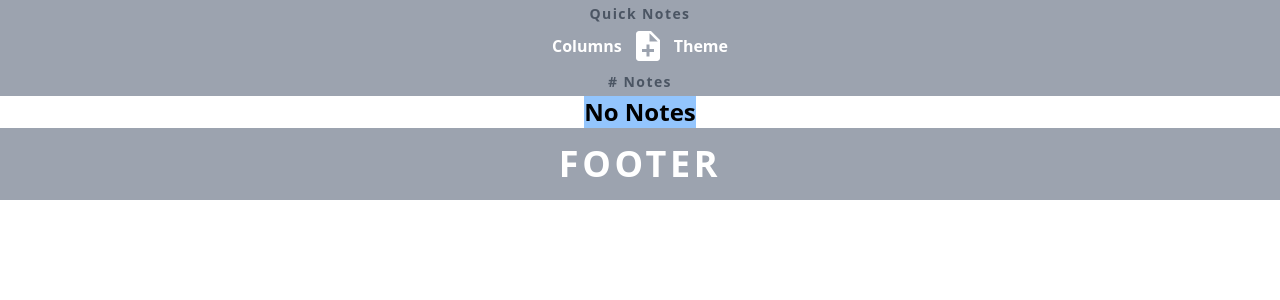
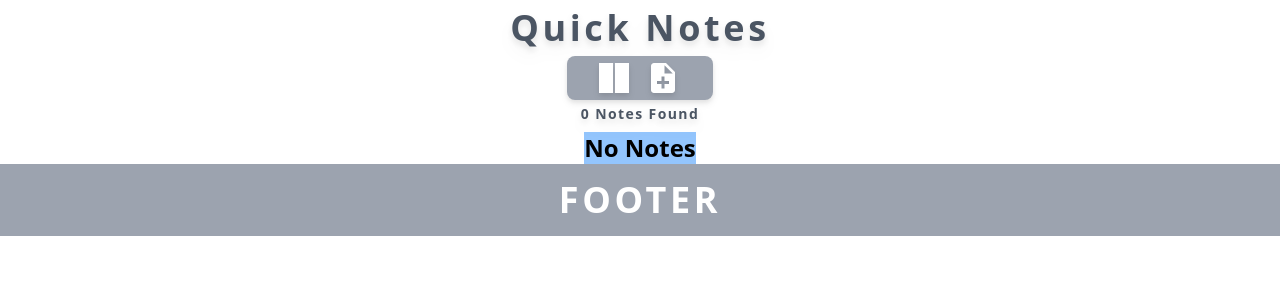
Before and after one commit to csutrick/Quick-Note, a React (Create React App) app: page / in a window 1280 px wide. Shown: the top 300 px of the page. Built offline with nearby package versions, Linux system fonts and the light colour scheme.

Commit message:
New layout and styles, added column button

```diff
--- a/src/App.js
+++ b/src/App.js
@@ -7,6 +7,8 @@ import Note from "./components/Note/index.js";
 function App() {
   {/* Stores every user note */}
   const [allNotes, setAllNotes] = useState([]);
+  const [columns, setColumns] = useState(true);
+  const columnNumber = columns === true ? 'grid-cols-2' : 'grid-cols-3';
 
   {/* When component mounts, get localStorage notes */}
   useEffect(() => {
@@ -17,7 +19,7 @@ function App() {
 
   return (
     <main>
-      <Navbar setAllNotes={setAllNotes}/>
+      <Navbar allNotes={allNotes} setAllNotes={setAllNotes} columns={columns} setColumns={setColumns}/>
       {/* Note Container */}
       <div className='w-full flex flex-col justify-center items-center'>
         {allNotes.length === 0 ? ( // If theres notes or not
@@ -25,7 +27,7 @@ function App() {
               <p className='bg-blue-300 text-2xl font-bold'>No Notes</p>
             </div>
           ) : (
-            <div className='w-full grid grid-cols-2 grid-flow-row auto-rows-auto gap-4 p-4'>
+            <div className={`w-full grid ${columnNumber} grid-flow-row auto-rows-auto gap-4 p-4`}>
               {allNotes.map((note) => (
                 <Note key={note.id} note={note}
                 setAllNotes={setAllNotes} />
--- a/src/components/Navbar/index.js
+++ b/src/components/Navbar/index.js
@@ -3,9 +3,9 @@ import React from "react";
 import addNote from "../../util/createNewNote";
 
 import { MdNoteAdd } from "react-icons/md";
+import { TfiLayoutColumn2Alt, TfiLayoutColumn3Alt } from "react-icons/tfi";
 
-const Navbar = ({ setAllNotes }) => {
-
+const Navbar = ({ allNotes, setAllNotes, columns, setColumns }) => {
     {/* Add note to local storage */}
     const createNewNote = () => {
         const newNote = addNote();
@@ -13,23 +13,36 @@ const Navbar = ({ setAllNotes }) => {
         console.log("New note added");
     };
 
+    const toggleColumns = () => {
+        setColumns(!columns);
+    };
+
     return (
-        <nav className='z-40 bg-gray-400 flex flex-col justify-center items-center py-1'>
-            <h1 className='text-sm text-gray-600 font-bold tracking-widest'>Quick Notes</h1>
+        <nav className='z-40 flex flex-col justify-center items-center py-2'>
+            <h1 className='text-4xl text-gray-600 font-bold tracking-widest drop-shadow-lg'>Quick Notes</h1>
             {/* Hold user buttons */}
-            <div className='flex flex-row justify-center items-center mt-1 mb-2'>
+            <div className='bg-gray-400 flex flex-row justify-center items-center mt-2 mb-1 px-8 py-1 rounded-lg drop-shadow-md'>
                 {/* Change format of user Note */}
-                <h2 className='mr-2 font-bold text-white'>Columns</h2>
+                {columns ? (
+                    <button onClick={toggleColumns}
+                    className='mr-2 transition-all duration-100 ease-in-out drop-shadow-md hover:drop-shadow-lg hover:scale-[1.1] active:scale-[1.35]'>
+                        <TfiLayoutColumn2Alt className='text-white text-3xl'/>
+                    </button>
+                ) : (
+                    <button onClick={toggleColumns}
+                    className='mr-2 transition-all duration-100 ease-in-out drop-shadow-md hover:drop-shadow-lg hover:scale-[1.1] active:scale-[1.35]'>
+                        <TfiLayoutColumn3Alt className='text-white text-3xl'/>
+                    </button>
+                )}
                 {/* Create new note */}
                 <button onClick={createNewNote}
-                className='transition-all duration-100 ease-in-out
-                hover:scale-[1.1] active:scale-[1.35]'>
+                className='ml-2 transition-all duration-100 ease-in-out drop-shadow-md hover:drop-shadow-lg hover:scale-[1.1] active:scale-[1.35]'>
                     <MdNoteAdd className='text-white text-4xl'/>
                 </button>
-                {/* Toggle light/dark mode */}
-                <h2 className='ml-2 font-bold text-white'>Theme</h2>
             </div>
-            <h2 className='text-sm text-gray-600 font-bold tracking-widest'># Notes</h2>
+            <h2 className='text-sm text-gray-600 font-bold tracking-widest drop-shadow-lg'>
+                {`${allNotes.length} ${allNotes.length === 1 ? 'Note' : 'Notes'} Found`}
+            </h2>
         </nav>
     )
 };
```
